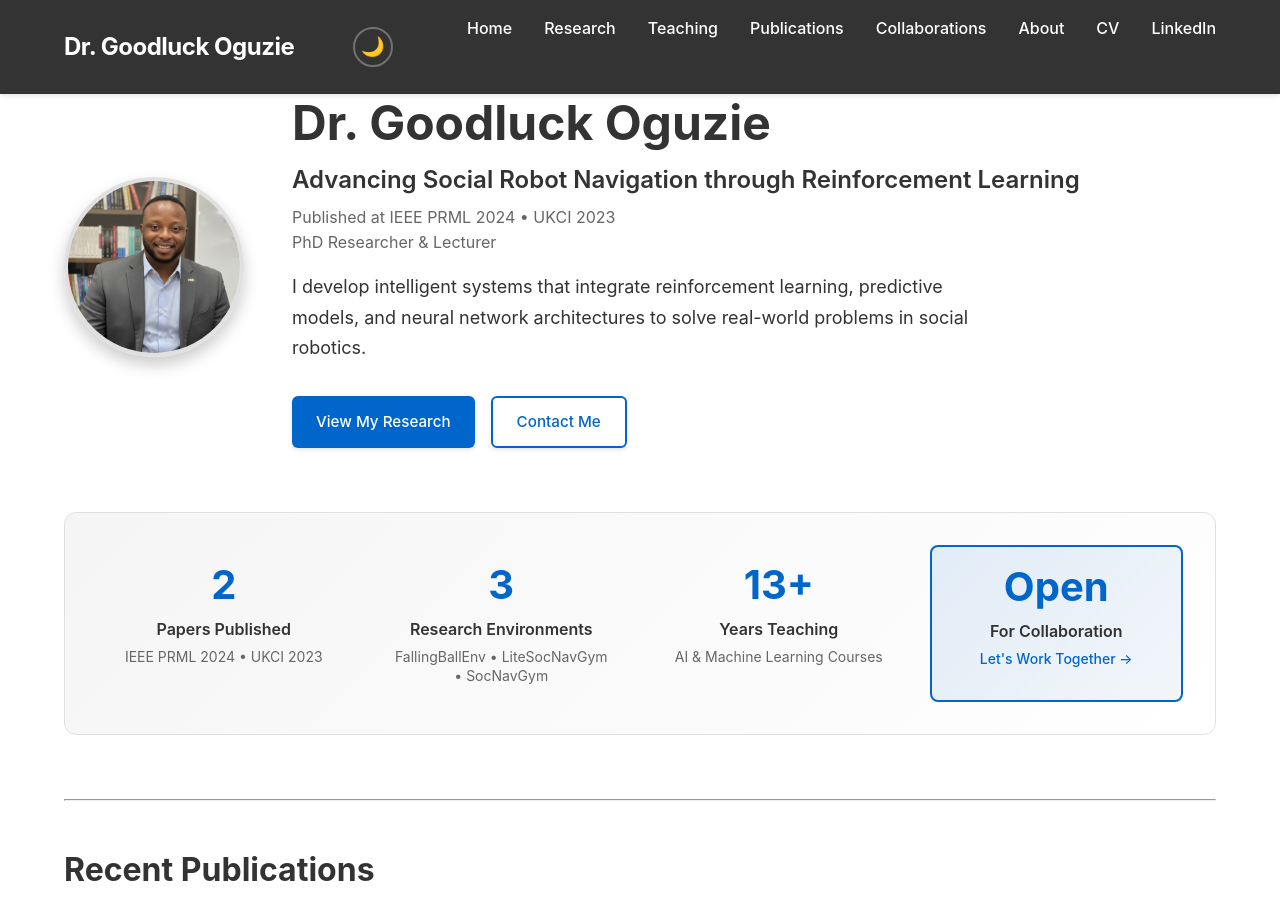
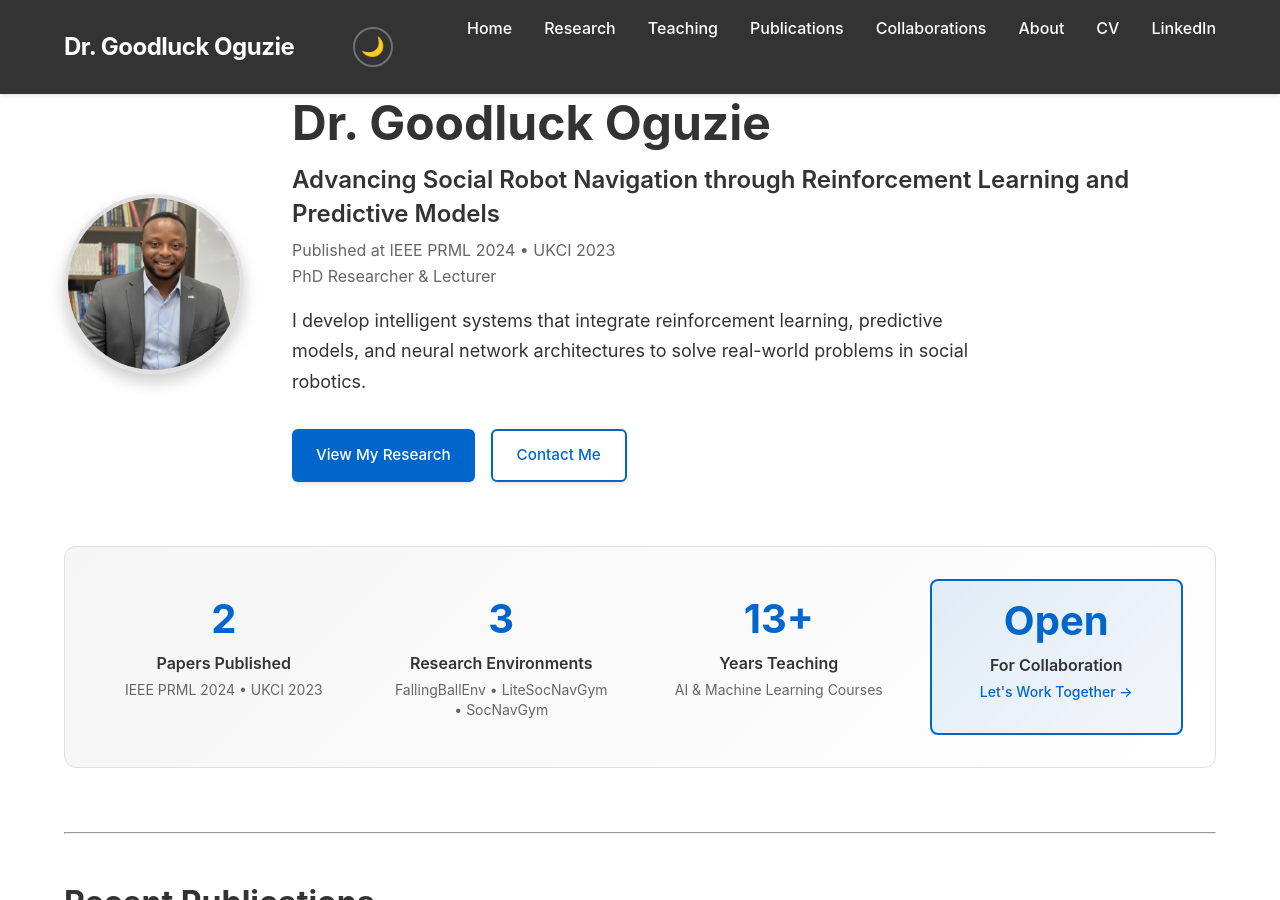
Before and after one commit to goodluckoguzie/goodluckoguzie.github.io, a Jekyll site: the page built from index.md, in a window 1280 px wide and 900 px high. Built offline with Jekyll 4.4.1, drawn with Linux system fonts in a browser that asks for light colours.

Commit message:
Update homepage tagline to include Predictive Models

```diff
--- a/index.md
+++ b/index.md
@@ -10,7 +10,7 @@ title: Home
     </div>
     <div class="home-hero-text">
       <h1 class="home-hero-title">Dr. Goodluck Oguzie</h1>
-      <p class="home-hero-tagline">Advancing Social Robot Navigation through Reinforcement Learning</p>
+      <p class="home-hero-tagline">Advancing Social Robot Navigation through Reinforcement Learning and Predictive Models</p>
       <p class="home-hero-credentials">Published at IEEE PRML 2024 • UKCI 2023<br>PhD Researcher & Lecturer</p>
       <p class="home-hero-bio">I develop intelligent systems that integrate reinforcement learning, predictive models, and neural network architectures to solve real-world problems in social robotics.</p>
       <div class="home-hero-actions">
```
